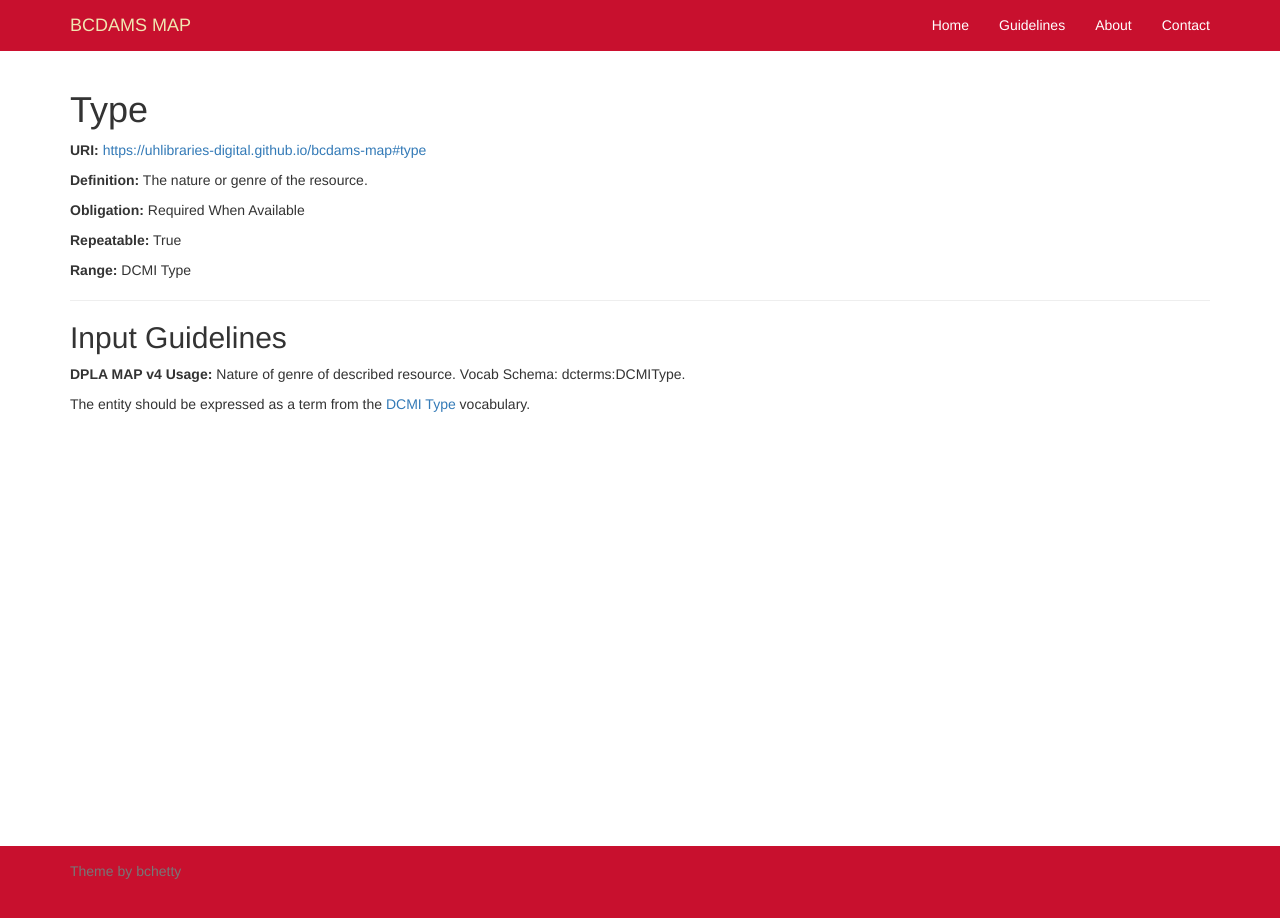
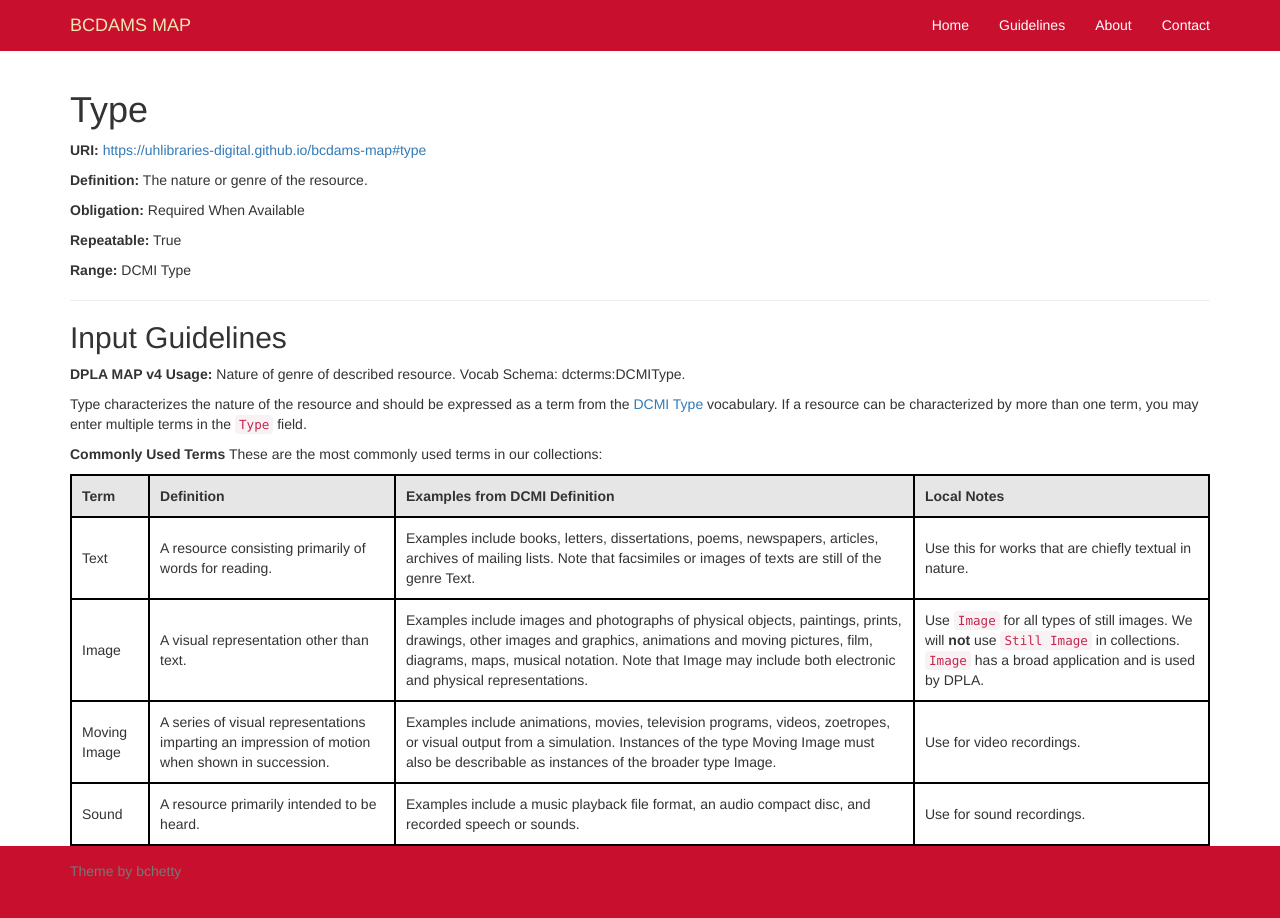
Before and after one commit to uhlibraries-digital/bcdams-map, a Jekyll site: the page built from guidelines/type.md, in a window 1280 px wide and 926 px high. Shown: the top 918 px of the window. Built offline with Jekyll 4.4.1, drawn with Linux system fonts in a browser that asks for light colours; nearby versions of some CDN libraries; comment, search, counter and statistics services are not loaded.

Commit message:
update type guidelines

```diff
--- a/guidelines/type.md
+++ b/guidelines/type.md
@@ -9,4 +9,14 @@ comments: false
 
 **DPLA MAP v4 Usage:** Nature of genre of described resource. Vocab Schema: dcterms:DCMIType.
 
-The entity should be expressed as a term from the [DCMI Type](http://dublincore.org/documents/2012/06/14/dcmi-terms/?v=dcmitype#H7) vocabulary.
+Type characterizes the nature of the resource and should be expressed as a term from the [DCMI Type](http://dublincore.org/documents/2012/06/14/dcmi-terms/?v=dcmitype#H7) vocabulary. If a resource can be characterized by more than one term, you may enter multiple terms in the `Type` field.
+
+__Commonly Used Terms__
+These are the most commonly used terms in our collections:
+
+Term | Definition | Examples from DCMI Definition | Local Notes
+-----|------------|------------------|------------
+Text | A resource consisting primarily of words for reading. | Examples include books, letters, dissertations, poems, newspapers, articles, archives of mailing lists. Note that facsimiles or images of texts are still of the genre Text.| Use this for works that are chiefly textual in nature.
+Image | A visual representation other than text. | Examples include images and photographs of physical objects, paintings, prints, drawings, other images and graphics, animations and moving pictures, film, diagrams, maps, musical notation. Note that Image may include both electronic and physical representations. | Use `Image` for all types of still images. We will **not** use `Still Image` in collections. `Image` has a broad application and is used by DPLA.
+Moving Image | A series of visual representations imparting an impression of motion when shown in succession. | Examples include animations, movies, television programs, videos, zoetropes, or visual output from a simulation. Instances of the type Moving Image must also be describable as instances of the broader type Image. | Use for video recordings.
+Sound | A resource primarily intended to be heard. | Examples include a music playback file format, an audio compact disc, and recorded speech or sounds. | Use for sound recordings.
```
